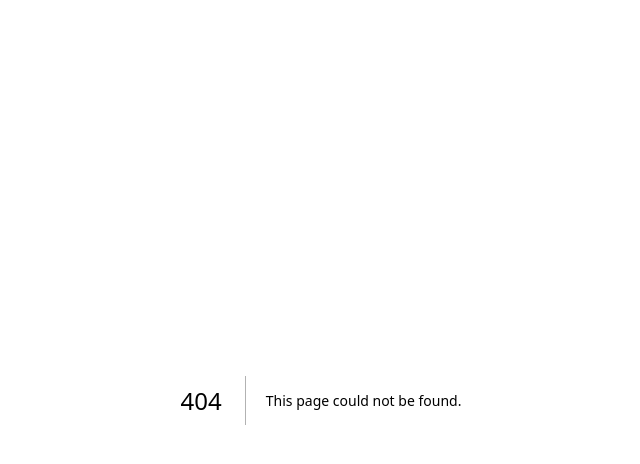
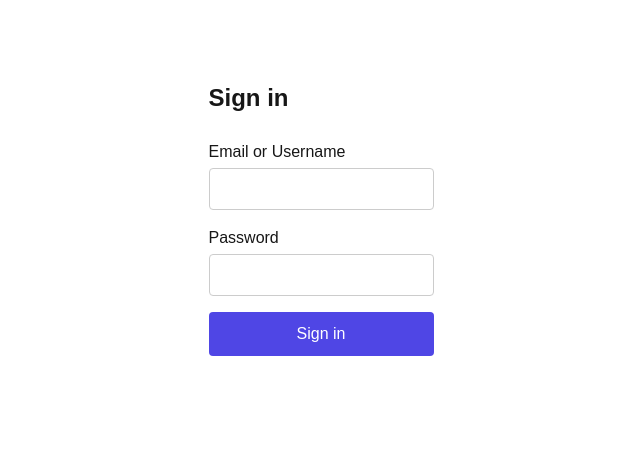
Before and after one commit to gawaliabhijeet-cell/mystery_meassage, a Next.js app: page /sign-in in a window 1280 px wide. Before the commit this address had no page. Shown: the top 464 px of the page, without its empty margins (319-959 px from the left). Built offline with nearby package versions, Linux system fonts and the light colour scheme.

Commit message:
Add SignInPage component for user authentication

```diff
--- /dev/null
+++ b/src/app/(auth)/sign-in/page.tsx
@@ -0,0 +1,95 @@
+'use client';
+
+import { useState } from 'react';
+import { useRouter } from 'next/navigation';
+import { signIn } from 'next-auth/react';
+
+export default function SignInPage() {
+  const router = useRouter();
+  const [identifier, setIdentifier] = useState('');
+  const [password, setPassword] = useState('');
+  const [error, setError] = useState('');
+  const [isSubmitting, setIsSubmitting] = useState(false);
+
+  const handleSubmit = async (e: React.FormEvent) => {
+    e.preventDefault();
+    setError('');
+    setIsSubmitting(true);
+
+    const result = await signIn('credentials', {
+      redirect: false,
+      identifier,
+      password,
+    });
+
+    setIsSubmitting(false);
+
+    if (result?.error) {
+      setError(result.error);
+      return;
+    }
+
+    router.push('/dashboard');
+  };
+
+  return (
+    <div style={{ maxWidth: 400, margin: '80px auto', padding: '0 16px' }}>
+      <h1 style={{ fontSize: '24px', fontWeight: 600, marginBottom: '24px' }}>
+        Sign in
+      </h1>
+
+      <form onSubmit={handleSubmit}>
+        <div style={{ marginBottom: '16px' }}>
+          <label htmlFor="identifier" style={{ display: 'block', marginBottom: '4px' }}>
+            Email or Username
+          </label>
+          <input
+            id="identifier"
+            type="text"
+            value={identifier}
+            onChange={(e) => setIdentifier(e.target.value)}
+            required
+            style={{ width: '100%', padding: '8px', border: '1px solid #ccc', borderRadius: '4px' }}
+          />
+        </div>
+
+        <div style={{ marginBottom: '16px' }}>
+          <label htmlFor="password" style={{ display: 'block', marginBottom: '4px' }}>
+            Password
+          </label>
+          <input
+            id="password"
+            type="password"
+            value={password}
+            onChange={(e) => setPassword(e.target.value)}
+            required
+            style={{ width: '100%', padding: '8px', border: '1px solid #ccc', borderRadius: '4px' }}
+          />
+        </div>
+
+        {error && (
+          <p style={{ color: 'red', fontSize: '14px', marginBottom: '16px' }}>
+            {error}
+          </p>
+        )}
+
+        <button
+          type="submit"
+          disabled={isSubmitting}
+          style={{
+            width: '100%',
+            padding: '10px',
+            backgroundColor: '#4f46e5',
+            color: '#fff',
+            border: 'none',
+            borderRadius: '4px',
+            cursor: isSubmitting ? 'not-allowed' : 'pointer',
+            opacity: isSubmitting ? 0.7 : 1,
+          }}
+        >
+          {isSubmitting ? 'Signing in...' : 'Sign in'}
+        </button>
+      </form>
+    </div>
+  );
+}
```
